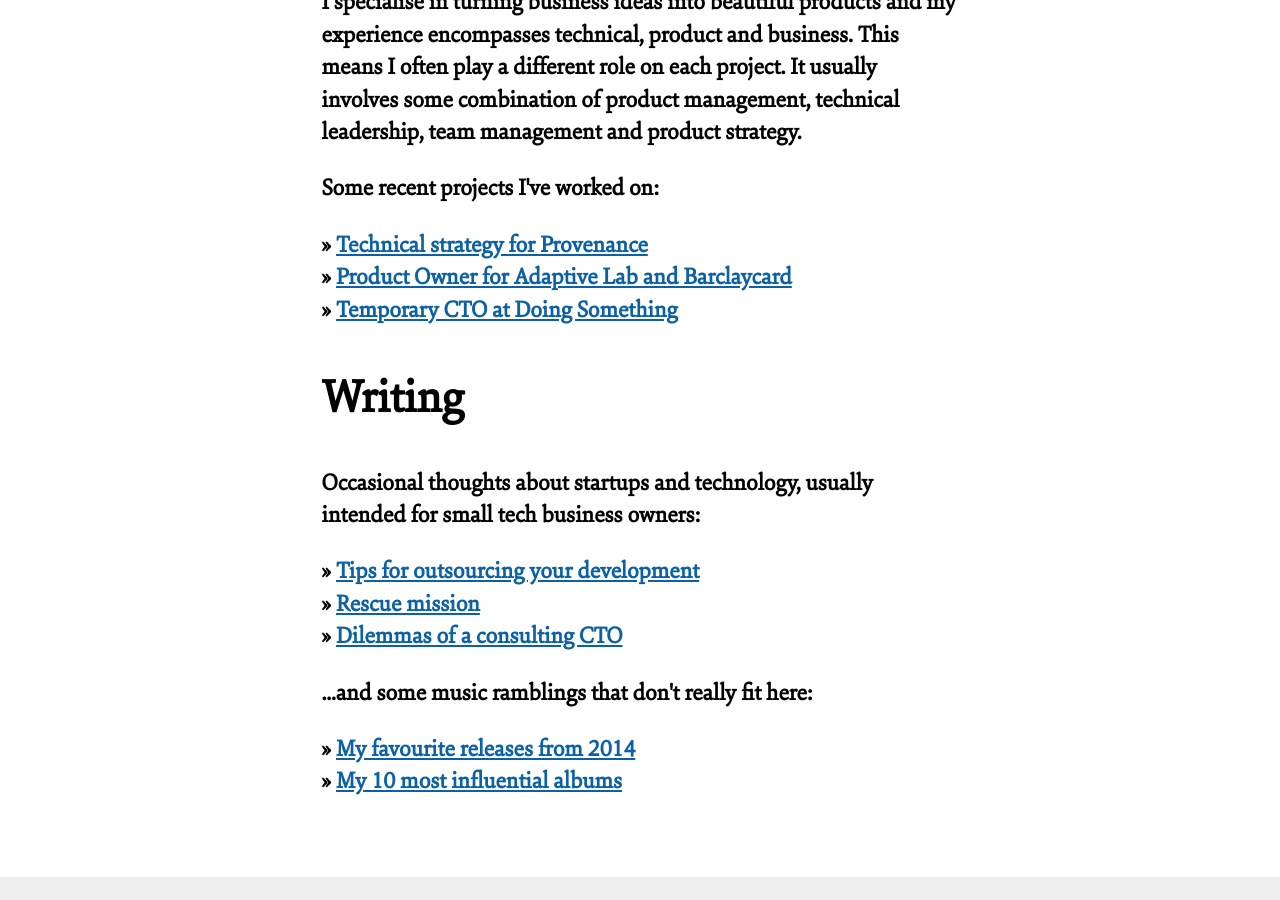
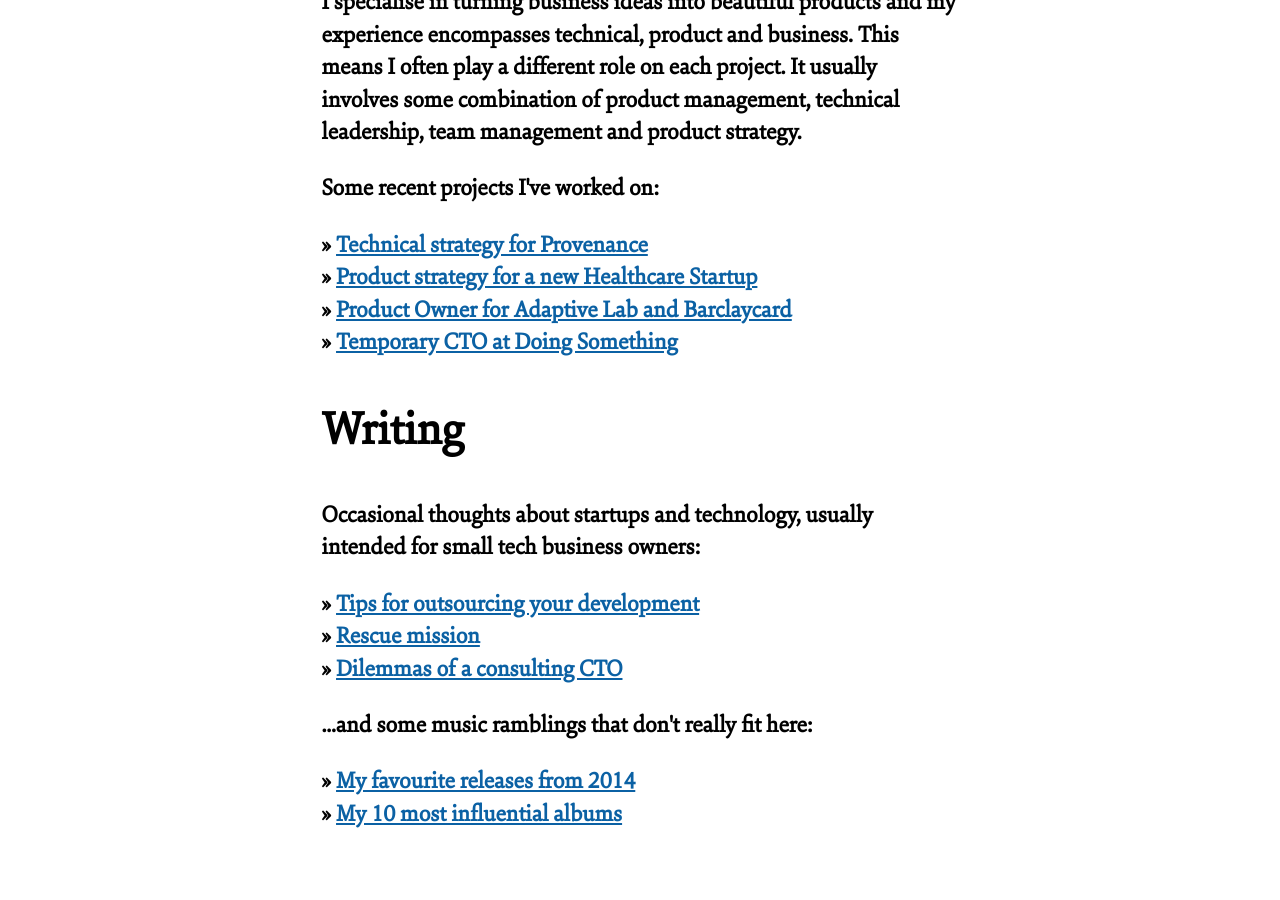
Before and after one commit to kpopper/iankynnersley.co.uk, a Jekyll site: the page built from index.html, in a window 1280 px wide and 900 px high, scrolled down 610 px. Built offline with Jekyll 4.4.1, drawn with Linux system fonts in a browser that asks for light colours; nearby versions of some CDN libraries; Markdown is read by kramdown in place of the engine named in the settings.

Commit message:
Add healthcare startup case study

```diff
--- a/index.html
+++ b/index.html
@@ -17,6 +17,7 @@ title: Ian Kynnersley
   <p>Some recent projects I've worked on:</p>
   <ul class="projects">
     <li>&raquo; <a href="/case_studies/provenance">Technical strategy for Provenance</a></li>
+    <li>&raquo; <a href="/case_studies/healthcare-startup">Product strategy for a new Healthcare Startup</a></li>
     <li>&raquo; <a href="/case_studies/barclaycard">Product Owner for Adaptive Lab and Barclaycard</a></li>
     <li>&raquo; <a href="/case_studies/doing_something">Temporary CTO at Doing Something</a></li>
   </ul>
```
